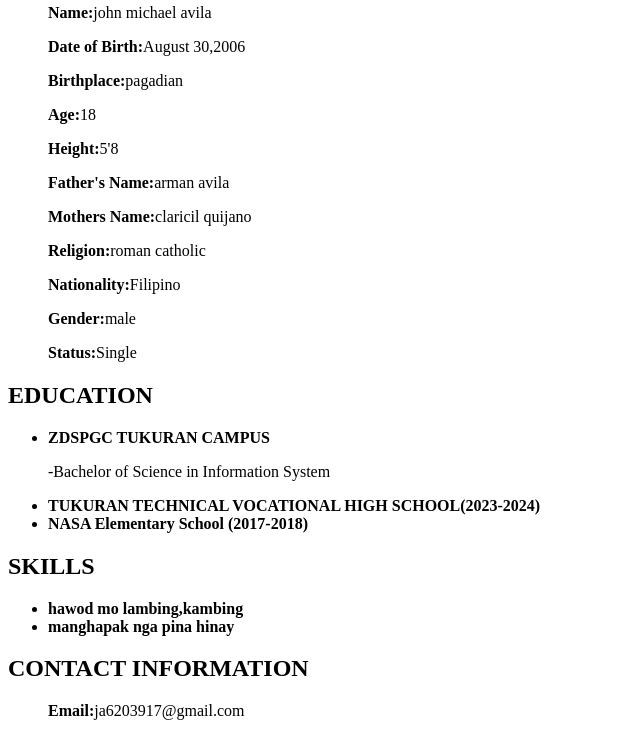
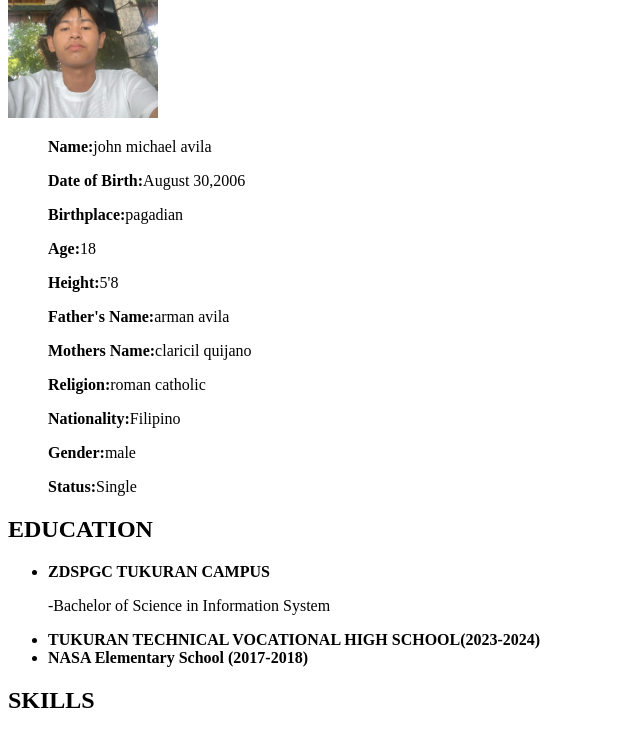
Before and after one commit to jaz1430/Project, a plain HTML site: page index.html in a window 1280 px wide. Shown: the part 112-843 px from the top of the page, without its empty margins (0-640 px from the left). Drawn offline with Linux system fonts and the light colour scheme.

Commit message:
Update index.html

```diff
--- a/index.html
+++ b/index.html
@@ -13,7 +13,7 @@
    </div>
 
          <div class="profile-container">
-             <img class="profile-picture"src="file:///storage/emulated/0/Android/data/com.teejay.trebedit/files/TrebEdit user files/jaja/ji.jpg"weight="150" height="150">
+             <img class="profile-picture"src="john.jpeg"weight="150" height="150">
              </div>
 
 
```
